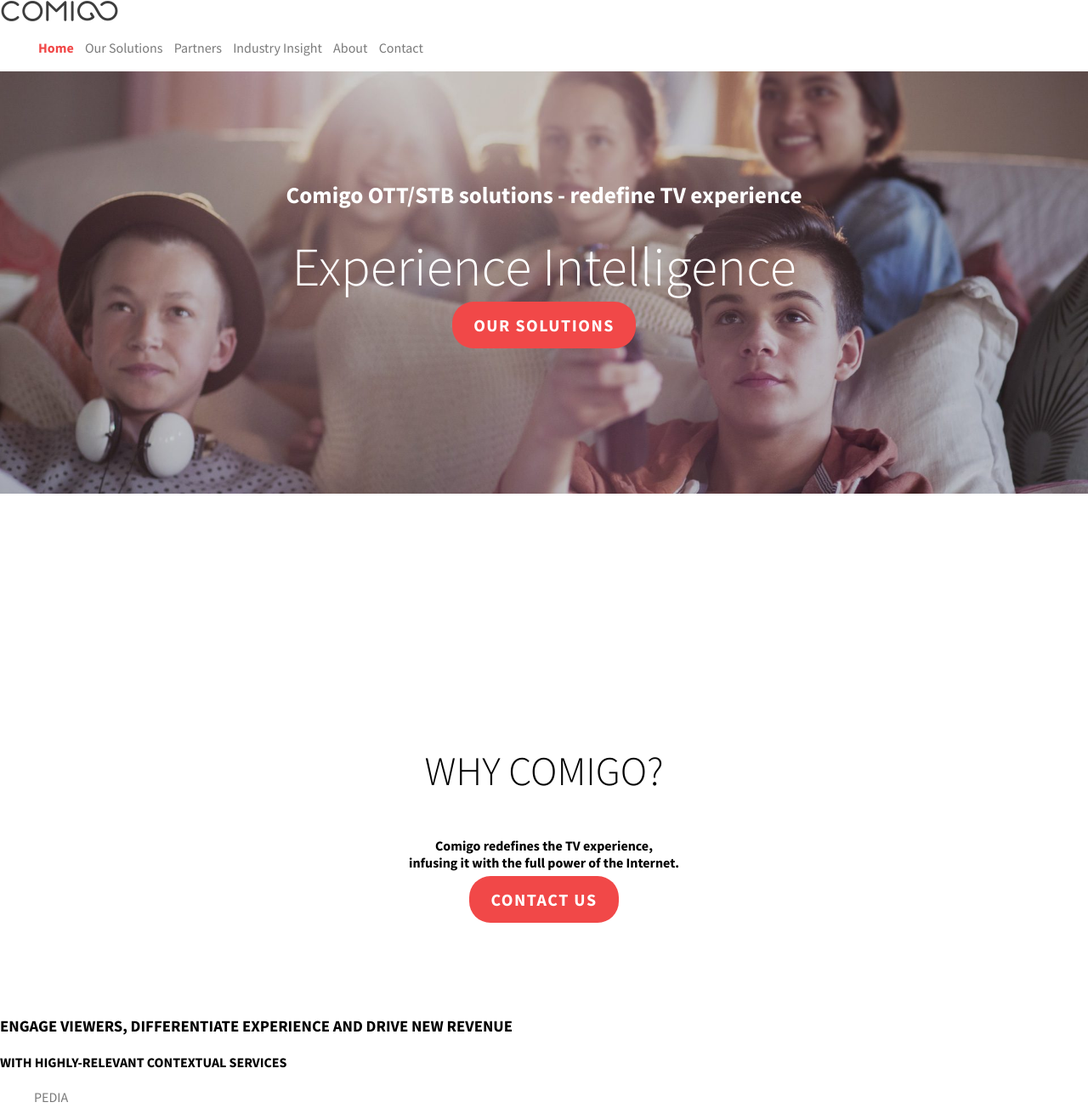
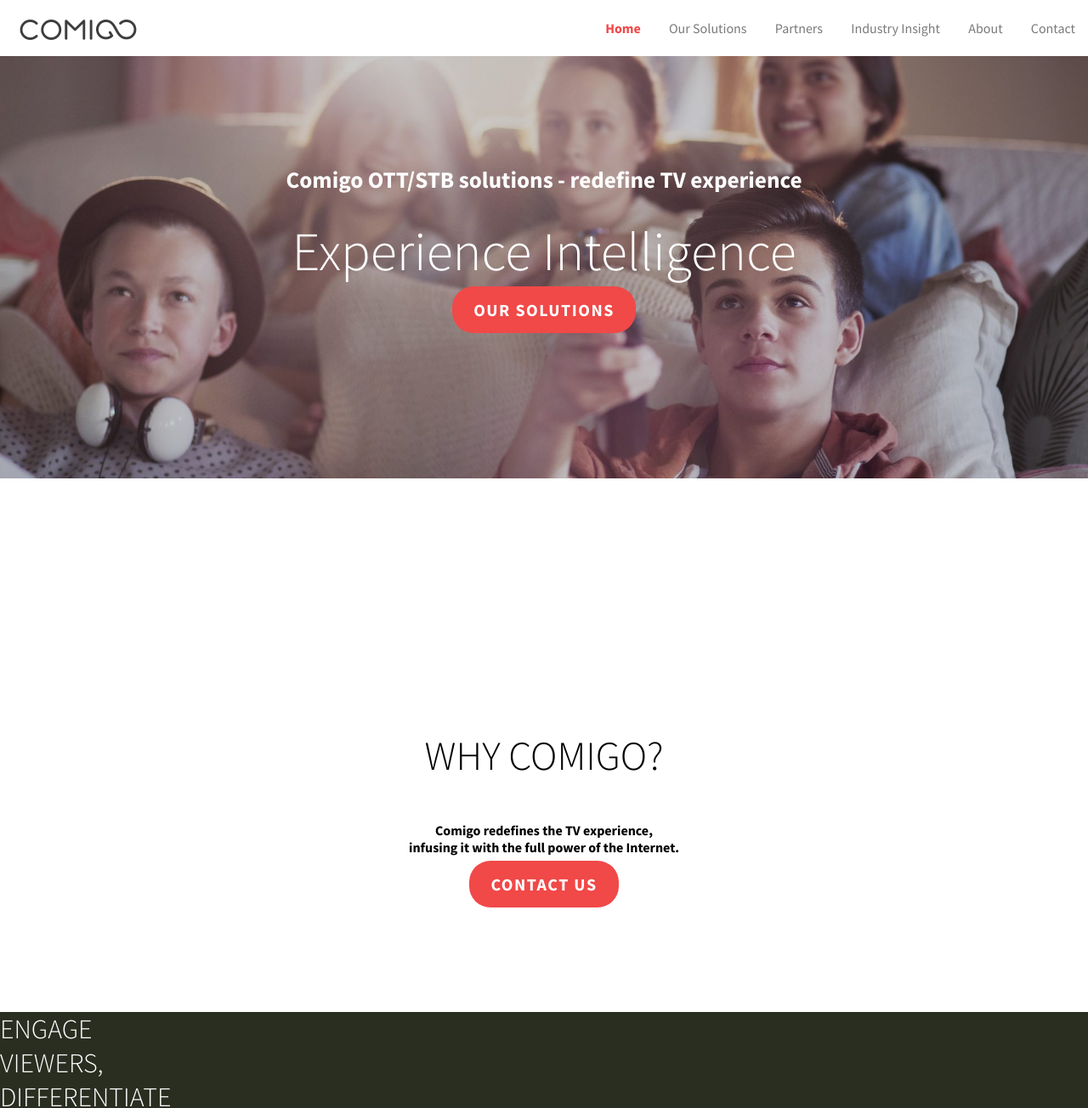
Before and after one commit to adigoldstein/comigo, a website: page index.html in a window 1280 px wide. Shown: the top 1304 px of the page at 85% size. Drawn offline with nearby package versions, Linux system fonts and the light colour scheme.

Commit message:
top bar and some minors

```diff
--- a/index.html
+++ b/index.html
@@ -9,7 +9,7 @@
     <link href="https://fonts.googleapis.com/css?family=Source+Sans+Pro:300,400,700" rel="stylesheet">
 </head>
 <body>
-<header>
+<header class="top-bar">
     <a href="#"><img src="images/logo/comigo-logo-black.png" alt="Comigo Logo"></a>
     <nav class="main-manu">
         <ul>
@@ -17,26 +17,26 @@
                 <a href="#" class="selected">Home</a>
             </li>
             <li>
-                <a href="">Our Solutions</a>
+                <a href="#">Our Solutions</a>
                 <ul>
                     <li><a href="">EI CLOUD</a></li>
                     <ul>
-                        <li><a href="">EIX</a></li>
-                        <li><a href="">EI MIND</a></li>
+                        <li><a href="#">EIX</a></li>
+                        <li><a href="#">EI MIND</a></li>
                     </ul>
-                    <li><a href="">EI MIDDLEWARE</a></li>
-                    <li><a href="">INDUSTRY EVENTS</a></li>
+                    <li><a href="#">EI MIDDLEWARE</a></li>
+                    <li><a href="#">INDUSTRY EVENTS</a></li>
                 </ul>
             </li>
-            <li><a href="">Partners</a></li>
-            <li><a href="">Industry Insight</a></li>
+            <li><a href="#">Partners</a></li>
+            <li><a href="#">Industry Insight</a></li>
             <ul>
-                <li><a href="">MEDIA ROOM</a></li>
-                <li><a href="">BLOG</a></li>
-                <li><a href="">INDUSTRY EVENTS</a></li>
+                <li><a href="#">MEDIA ROOM</a></li>
+                <li><a href="#">BLOG</a></li>
+                <li><a href="#">INDUSTRY EVENTS</a></li>
             </ul>
-            <li><a href="">About</a></li>
-            <li><a href="">Contact</a></li>
+            <li><a href="#">About</a></li>
+            <li><a href="#">Contact</a></li>
         </ul>
     </nav>
 </header>
@@ -55,7 +55,7 @@
     </section>
 
     <section class="engage">
-        <h3>ENGAGE VIEWERS, DIFFERENTIATE EXPERIENCE AND DRIVE NEW REVENUE</h3>
+        <h3>ENGAGE <br> VIEWERS,<br> DIFFERENTIATE <br> EXPERIENCE <br> AND <br> DRIVE NEW <br> REVENUE</h3>
         <h4>with highly-relevant contextual services</h4>
         <ul>
             <li><a href="">PEDIA</a></li>
--- a/styles/main.css
+++ b/styles/main.css
@@ -9,20 +9,47 @@
 html ,
 body {
     font: 100%  'Source Sans Pro' , sans-serif;
-
+}
+html {
+    box-sizing: border-box;
+}
+*, *:before, *:after {
+    box-sizing: inherit;
 }
 li {
     list-style: none;
 }
-.main-manu ul li{
+.main-manu li {
     display: inline-block;
-    padding: 0 5px;
 }
+.top-bar {
+    height: 66px;
+}
+.top-bar > a {
+    line-height: 66px;
+    display: inline-block;
+}
+.top-bar > a > img {
+    vertical-align: middle;
+    margin-left: 22px;
+}
+.top-bar ul {
+    margin: 0;
+}
+nav > ul a {
+    line-height:66px;
+    display: inline-block;
+    margin: 0 15px;
+}
+
 .main-manu ul ul {
 display: none;
 }
+nav {
+    float: right;
+}
 
-.selected {
+.main-manu .selected {
     color: #f14848;
     font-weight: bold;
 }
@@ -39,6 +66,7 @@
  h1 {
     font-size: 1.7rem;
      padding-top: 10%;
+     margin: 0;
 }
  h2 {
     font-size: 4rem;
@@ -73,6 +101,22 @@
     padding:15px 25px ;
     letter-spacing: 1.5px;
 }
+.engage {
+    background-color: #2A2E21;
+    color: #FFFFFF;
+}
+.engage h3 {
+    font-size:2rem;
+    font-weight:lighter;
+
+}
+.engage h4 {
+    font-weight:lighter;
+}
+.engage a {
+    font-size:1.35rem;
+    font-weight: lighter;
+}
 
 .enhance {
     background-image:  url(../images/other/ic_EI_cloud_2_home_page.png) /*gray cloud*/
@@ -89,12 +133,13 @@
     background-image: url(../images/other/ic-stb-screens.png) ,
                        url(../images/other/home-tv-service-bg2.png);
     background-repeat: no-repeat, no-repeat;
-    background-position:right  50% top 0;
-    background-size: 50% , cover;
+    background-position:right  50% top 5%;
+    background-size: 30% , cover;
     width: 50%;
     height: 500px;
-    text-align: center;
+    padding-left:5%;
 }
+
 .tv {
     background-image: url(../images/other/screen_whos_on.jpg );
     background-repeat: no-repeat;
@@ -104,6 +149,7 @@
 }
 .deploy h3, .enhance h3 {
     font-size:2.25rem;
+    padding-top: 45%;
 }
 .deploy h4, .enhance h4 ,.tv h4 .blog-header-holder h4{
     font-size:0.9rem;
@@ -148,6 +194,7 @@
 .site-footer {
     background-color: #1E2024;
 }
+
 .site-footer > ul > li > a {
     color: rgb(255,255,255);
 }
@@ -205,7 +252,7 @@
 
 a:link {
     text-decoration: none;
-    color: #f14848;
+    color: #7a7a7a;
 }
  a:visited {
     color: #7a7a7a;
```
